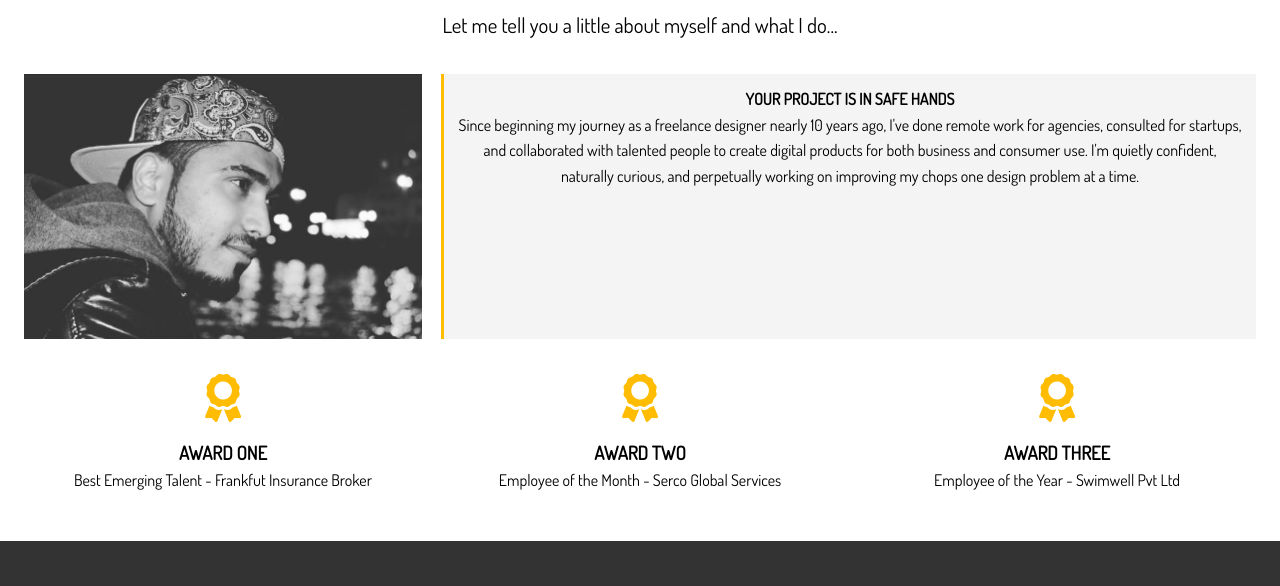
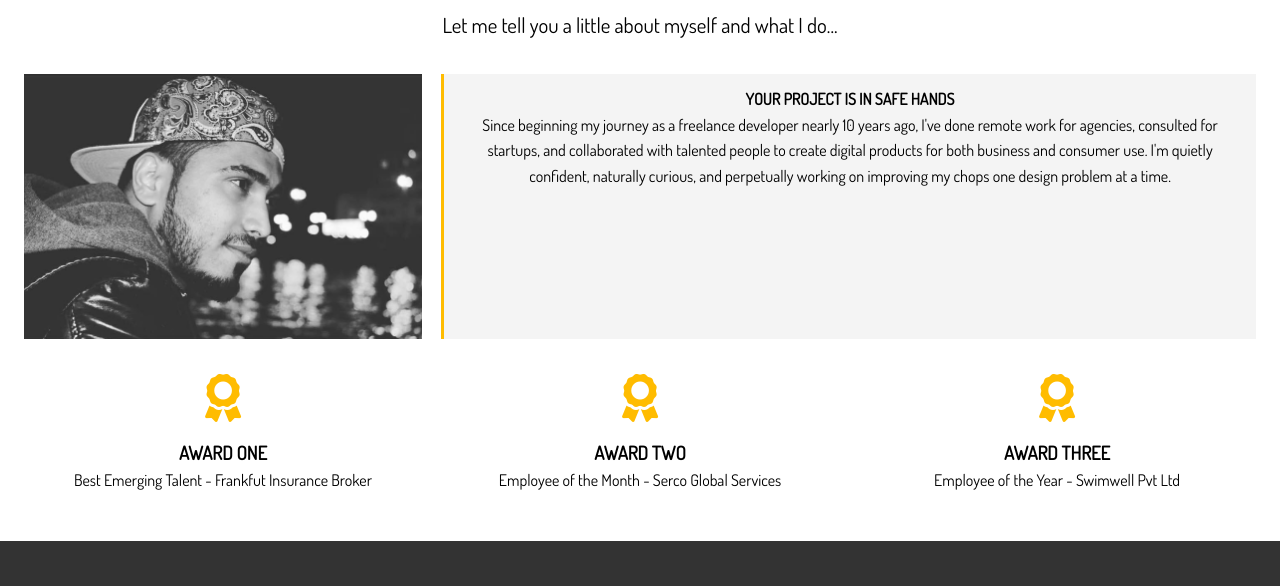
Before and after one commit to MedoBreezy/Private-Portfolio, a website: page dist/about.html in a window 1280 px wide. Shown: the part 207-793 px from the top of the page. Drawn offline with Linux system fonts and the light colour scheme; files whose address does not match are found by name.

Commit message:
Update about.html

```diff
--- a/dist/about.html
+++ b/dist/about.html
@@ -43,7 +43,7 @@
         <div class="bio bg-light">
           <h4>Your Project Is In Safe Hands</h4>
           <p>
-Since beginning my journey as a freelance designer nearly 10 years ago, I've done remote work for agencies, consulted for startups,
+Since beginning my journey as a freelance developer nearly 10 years ago, I've done remote work for agencies, consulted for startups,
             and collaborated with talented people to create digital products for both business and consumer use.
             I'm quietly confident, naturally curious, and perpetually working on improving my chops one design problem at a time.
           </p>
```
